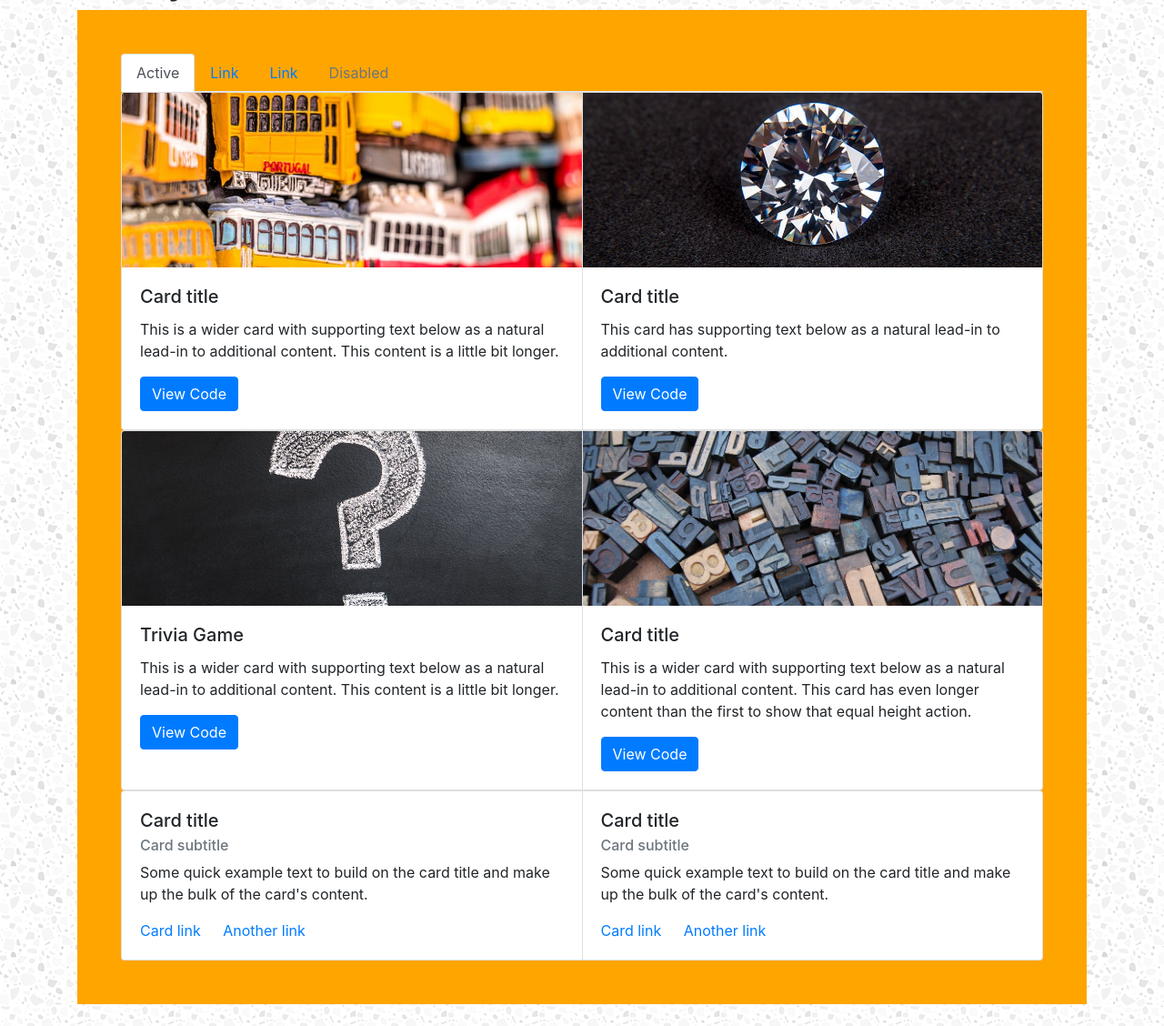
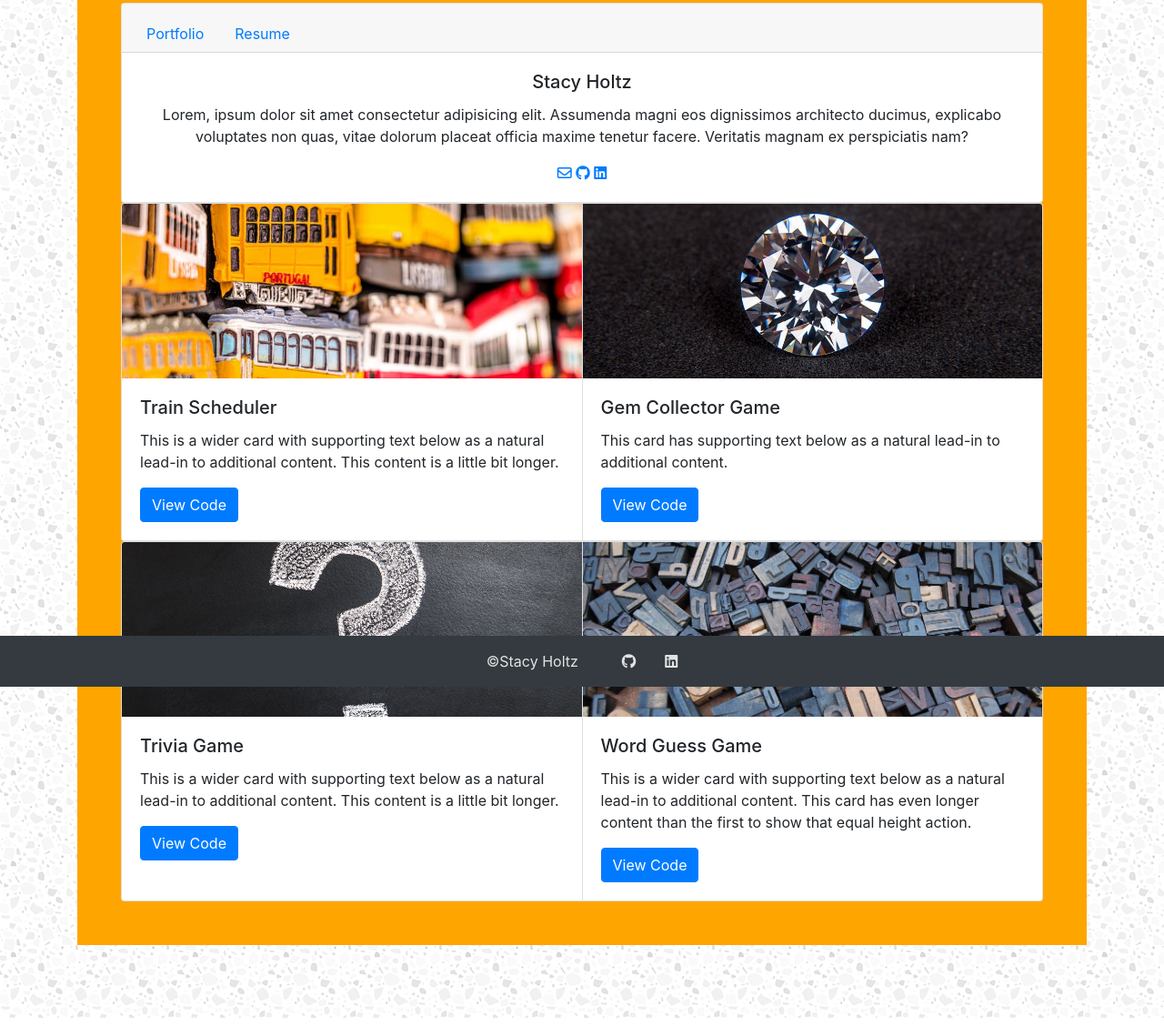
Before and after one commit to stacyholtz6/portfolio, a plain HTML site: page index.html in a window 1280 px wide. Shown: the part 45-1173 px from the top of the page at 91% size. Drawn offline with nearby package versions, Linux system fonts and the light colour scheme.

Commit message:
adding styles

```diff
--- a/assets/css/style.css
+++ b/assets/css/style.css
@@ -4,6 +4,7 @@ body {
 .main {
   background-color: orange;
   padding: 3rem;
+  margin-bottom: 5rem;
 }
 
 .card-img-top {
@@ -13,5 +14,19 @@ body {
 }
 
 .resume {
-  padding: 30px;
+  width: 100%;
+  height: auto;
 }
+
+.nav-link:hover {
+  color: #e600e6;
+}
+
+.icon, .copy {
+  font-size: 1rem;
+}
+
+.icon,
+.copy, .navbar {
+  color: rgb(227,227,227);
+}
--- a/index.html
+++ b/index.html
@@ -13,53 +13,66 @@
 <link rel="stylesheet" href="assets/css/style.css">
 
 <body>
-  <div class="container mb-4">
+  <div class="container">
 
 
-    <div class="container">
+    <!-- <div class="container">
       <h1>Stacy Holtz</h1>
-    </div>
+    </div> -->
 
     <div class="container main">
-        <ul class="nav nav-tabs">
+      <!-- <ul class="nav nav-tabs">
+        <li class="nav-item">
+          <a class="nav-link" href="index.html">About Me</a>
+        </li>
+        <li class="nav-item">
+          <a class="nav-link" href="resume.html">Resume</a>
+        </li>
+      </ul> -->
+      <div class="card text-center">
+        <div class="card-header">
+          <ul class="nav nav-tabs card-header-tabs">
             <li class="nav-item">
-              <a class="nav-link active" href="#">Active</a>
+              <a class="nav-link" href="index.html">Portfolio</a>
             </li>
             <li class="nav-item">
-              <a class="nav-link" href="#">Link</a>
-            </li>
-            <li class="nav-item">
-              <a class="nav-link" href="#">Link</a>
-            </li>
-            <li class="nav-item">
-              <a class="nav-link disabled" href="#" tabindex="-1" aria-disabled="true">Disabled</a>
+              <a class="nav-link" href="resume.html">Resume</a>
             </li>
           </ul>
+        </div>
+        <div class="card-body">
+          <h5 class="card-title">Stacy Holtz</h5>
+          <p class="card-text text-center">Lorem, ipsum dolor sit amet consectetur adipisicing elit. Assumenda magni
+            eos dignissimos
+            architecto ducimus, explicabo voluptates non quas, vitae dolorum placeat officia maxime tenetur facere.
+            Veritatis magnam ex perspiciatis nam?</p>
+          <a href="mailto: stacyholtz6@gmail.com" target="_blank"><i class="far fa-envelope"></i></a>
+          <a href="https://github.com/stacyholtz6" target="_blank"><i class="fab fa-github"></i></a>
+          <a href="https://linkedin.com/in/stacyholtz" target="_blank"><i class="fab fa-linkedin"></i></a>
 
+        </div>
+      </div>
       <div class="card-group">
         <div class="card">
           <a href="https://stacyholtz6.github.io/Train-Scheduler/" target="_blank"><img
               src="assets/images/toyTrains.jpeg" class="card-img-top" alt="train"></a>
           <div class="card-body">
-            <h5 class="card-title">Card title</h5>
+            <h5 class="card-title">Train Scheduler</h5>
             <p class="card-text">This is a wider card with supporting text below as a natural lead-in to additional
               content. This content is a little bit longer.</p>
             <a href="https://github.com/stacyholtz6/Train-Scheduler" target="_blank" class="btn btn-primary">View
               Code</a>
-
           </div>
         </div>
         <div class="card">
           <a href="https://stacyholtz6.github.io/Gem-Collector/" target="_blank"><img src="assets/images/diamond.jpeg"
               class="card-img-top" alt="gem collector game"></a>
           <div class="card-body">
-            <h5 class="card-title">Card title</h5>
+            <h5 class="card-title">Gem Collector Game</h5>
             <p class="card-text">This card has supporting text below as a natural lead-in to additional content.</p>
             <a href="https://github.com/stacyholtz6/Gem-Collector" target="_blank" class="btn btn-primary">View Code</a>
-
           </div>
         </div>
-
       </div>
       <div class="card-group">
         <div class="card">
@@ -70,14 +83,13 @@
             <p class="card-text">This is a wider card with supporting text below as a natural lead-in to additional
               content. This content is a little bit longer.</p>
             <a href="https://github.com/stacyholtz6/TriviaGame" target="_blank" class="btn btn-primary">View Code</a>
-
           </div>
         </div>
         <div class="card">
           <a href="https://stacyholtz6.github.io/Word-Guess-Game/" target="_blank"><img src="assets/images/words.jpg"
               class="card-img-top" alt="letters"></a>
           <div class="card-body">
-            <h5 class="card-title">Card title</h5>
+            <h5 class="card-title">Word Guess Game</h5>
             <p class="card-text">This is a wider card with supporting text below as a natural lead-in to additional
               content. This card has even longer content than the first to show that equal height action.</p>
             <a href="https://github.com/stacyholtz6/Word-Guess-Game" target="_blank" class="btn btn-primary">View
@@ -85,31 +97,17 @@
           </div>
         </div>
       </div>
-      <div class="card-group">
-        <div class="card" style="width: 18rem;">
-          <div class="card-body">
-            <h5 class="card-title">Card title</h5>
-            <h6 class="card-subtitle mb-2 text-muted">Card subtitle</h6>
-            <p class="card-text">Some quick example text to build on the card title and make up the bulk of the card's
-              content.</p>
-            <a href="#" class="card-link">Card link</a>
-            <a href="#" class="card-link">Another link</a>
-          </div>
-        </div>
-        <div class="card" style="width: 18rem;">
-          <div class="card-body">
-            <h5 class="card-title">Card title</h5>
-            <h6 class="card-subtitle mb-2 text-muted">Card subtitle</h6>
-            <p class="card-text">Some quick example text to build on the card title and make up the bulk of the card's
-              content.</p>
-            <a href="#" class="card-link">Card link</a>
-            <a href="#" class="card-link">Another link</a>
-          </div>
-        </div>
-      </div>
     </div>
   </div>
+  <!-- my footer with links -->
+  <nav class="navbar fixed-bottom navbar bg-dark justify-content-center">
+    <a class="navbar-brand nav-link copy" href="https://stacyholtz6.github.io/Bootstrap-Portfolio/">&copy;Stacy
+      Holtz</a>
+    <a class="nav-link" href="https://github.com/stacyholtz6" target="_blank"><i class="icon fab fa-github"></i></a>
+    <a class="nav-link" href="https://linkedin.com/in/stacyholtz" target="_blank"><i
+        class="icon fab fa-linkedin"></i></a>
 
+  </nav>
 </body>
 <script src="https://code.jquery.com/jquery-3.4.1.slim.min.js"
   integrity="sha384-J6qa4849blE2+poT4WnyKhv5vZF5SrPo0iEjwBvKU7imGFAV0wwj1yYfoRSJoZ+n" crossorigin="anonymous"></script>
--- a/resume.html
+++ b/resume.html
@@ -9,13 +9,45 @@
   <link rel="stylesheet" href="https://stackpath.bootstrapcdn.com/bootstrap/4.4.1/css/bootstrap.min.css"
     integrity="sha384-Vkoo8x4CGsO3+Hhxv8T/Q5PaXtkKtu6ug5TOeNV6gBiFeWPGFN9MuhOf23Q9Ifjh" crossorigin="anonymous">
   <script src="https://kit.fontawesome.com/02403185ac.js" crossorigin="anonymous"></script>
+  <script src="https://kit.fontawesome.com/02403185ac.js" crossorigin="anonymous"></script>
   <link rel="stylesheet" href="assets/css/style.css">
 </head>
 
 <body>
-  <div class="container resume">
-    <embed src="assets/documents/ResumeOnline.pdf" type="application/pdf" width="100%" height="700px">
+  <div class="container">
+
+
+    <div class="container main">
+      <ul class="nav nav-tabs">
+        <li class="nav-item">
+          <a class="nav-link active" href="index.html">About Me</a>
+        </li>
+        <li class="nav-item">
+          <a class="nav-link" href="resume.html">Resume</a>
+        </li>
+      </ul>
+
+      <div class="container">
+        <img class="resume" src="assets/images/resume.png" alt="resume">
+      </div>
+
+    </div>
   </div>
+  <!-- my footer with links -->
+  <nav class="navbar fixed-bottom navbar bg-dark justify-content-center">
+    <a class="navbar-brand nav-link copy" href="https://stacyholtz6.github.io/Bootstrap-Portfolio/">&copy;Stacy
+      Holtz</a>
+    <a class="nav-link" href="https://github.com/stacyholtz6" target="_blank"><i class="icon fab fa-github"></i></a>
+    <a class="nav-link" href="https://linkedin.com/in/stacyholtz" target="_blank"><i
+        class="icon fab fa-linkedin"></i></a>
+  </nav>
+
 </body>
+<script src="https://code.jquery.com/jquery-3.4.1.slim.min.js"
+  integrity="sha384-J6qa4849blE2+poT4WnyKhv5vZF5SrPo0iEjwBvKU7imGFAV0wwj1yYfoRSJoZ+n" crossorigin="anonymous"></script>
+<script src="https://cdn.jsdelivr.net/npm/popper.js@1.16.0/dist/umd/popper.min.js"
+  integrity="sha384-Q6E9RHvbIyZFJoft+2mJbHaEWldlvI9IOYy5n3zV9zzTtmI3UksdQRVvoxMfooAo" crossorigin="anonymous"></script>
+<script src="https://stackpath.bootstrapcdn.com/bootstrap/4.4.1/js/bootstrap.min.js"
+  integrity="sha384-wfSDF2E50Y2D1uUdj0O3uMBJnjuUD4Ih7YwaYd1iqfktj0Uod8GCExl3Og8ifwB6" crossorigin="anonymous"></script>
 
 </html>
```
